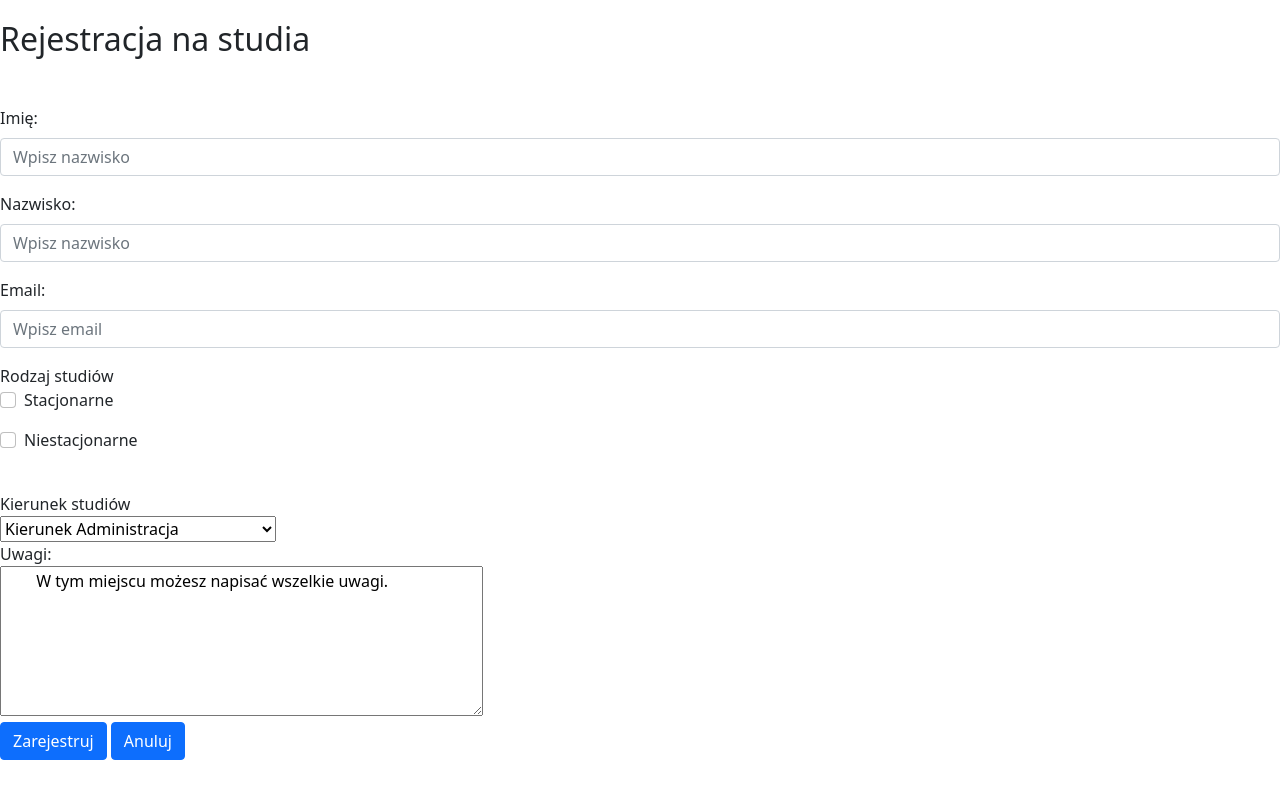
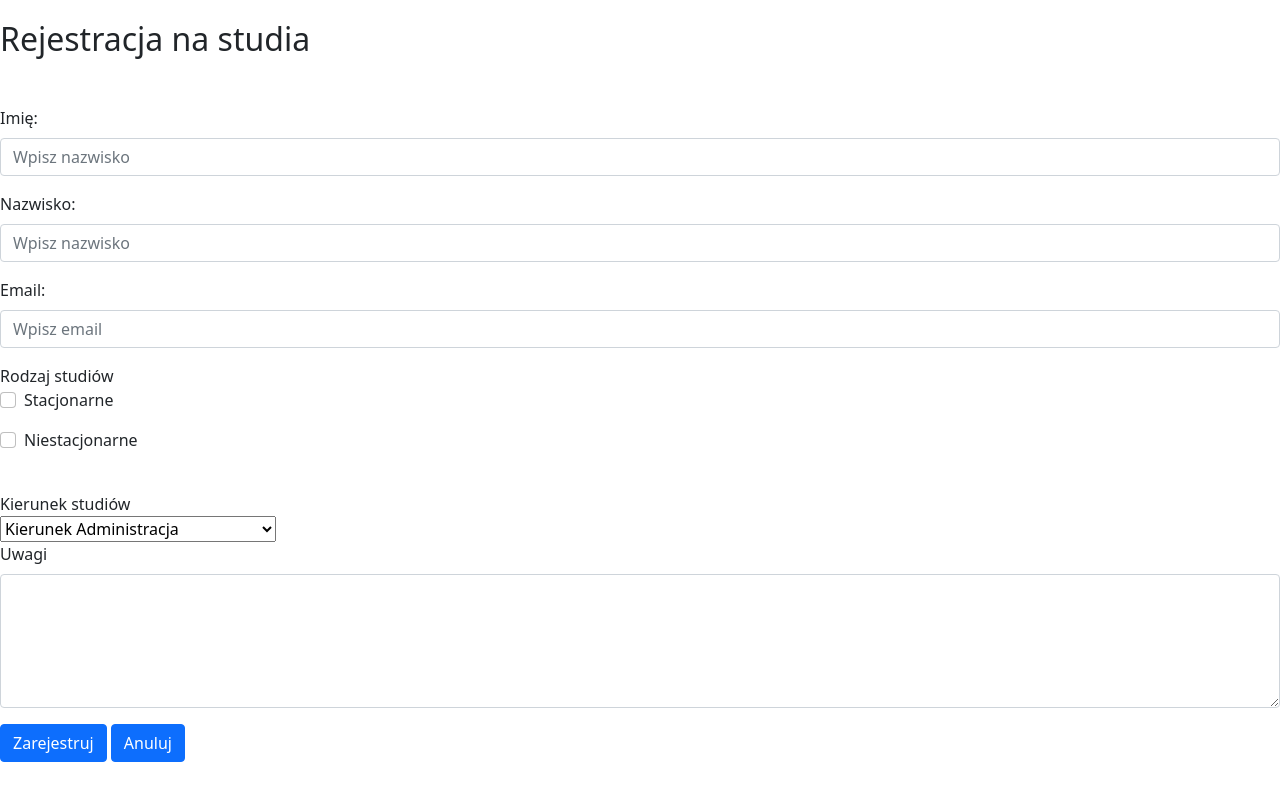
Before and after one commit to kuba-kustra/PSM-zadanie-Kustra-Cora-, a plain HTML site: page index.html in a window 1280 px wide. Shown: the part 1150-1950 px from the top of the page. Drawn offline with nearby package versions, Linux system fonts and the light colour scheme.

Commit message:
Update index.html

```diff
--- a/index.html
+++ b/index.html
@@ -117,10 +117,11 @@
           <option value="5">Kierunek Europeistyka</option>
           <option value="6">Kierunek Finanse i Rachunkowość</option>
       </select><br>
-      Uwagi:<br>
-      <textarea name = "uwagi" rows='6' cols="50">
-        W tym miejscu możesz napisać wszelkie uwagi.
-      </textarea><br>
+
+      <div class="mb-3">
+        <label for="exampleFormControlTextarea1" class="form-label">Uwagi</label>
+        <textarea class="form-control" id="exampleFormControlTextarea1" rows="5"></textarea>
+      </div>
       <button type="submit" class="btn btn-primary">Zarejestruj</button>
       <button type="reset" class="btn btn-primary">Anuluj</button>
     </form>
```
